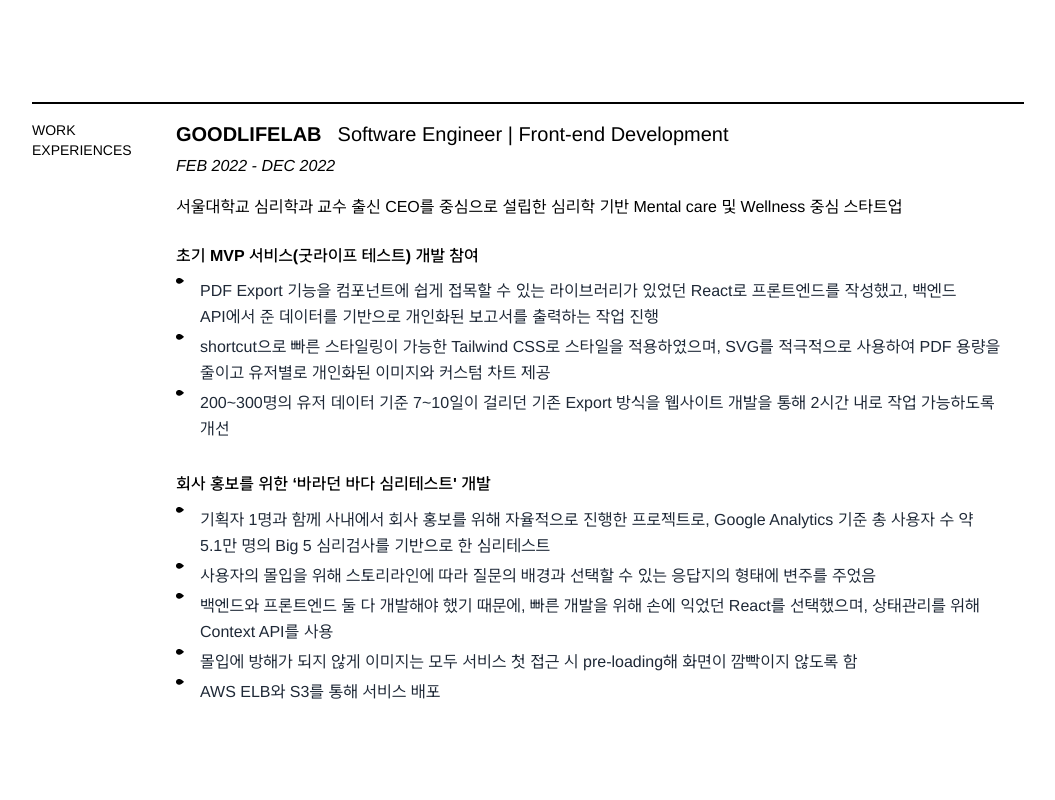
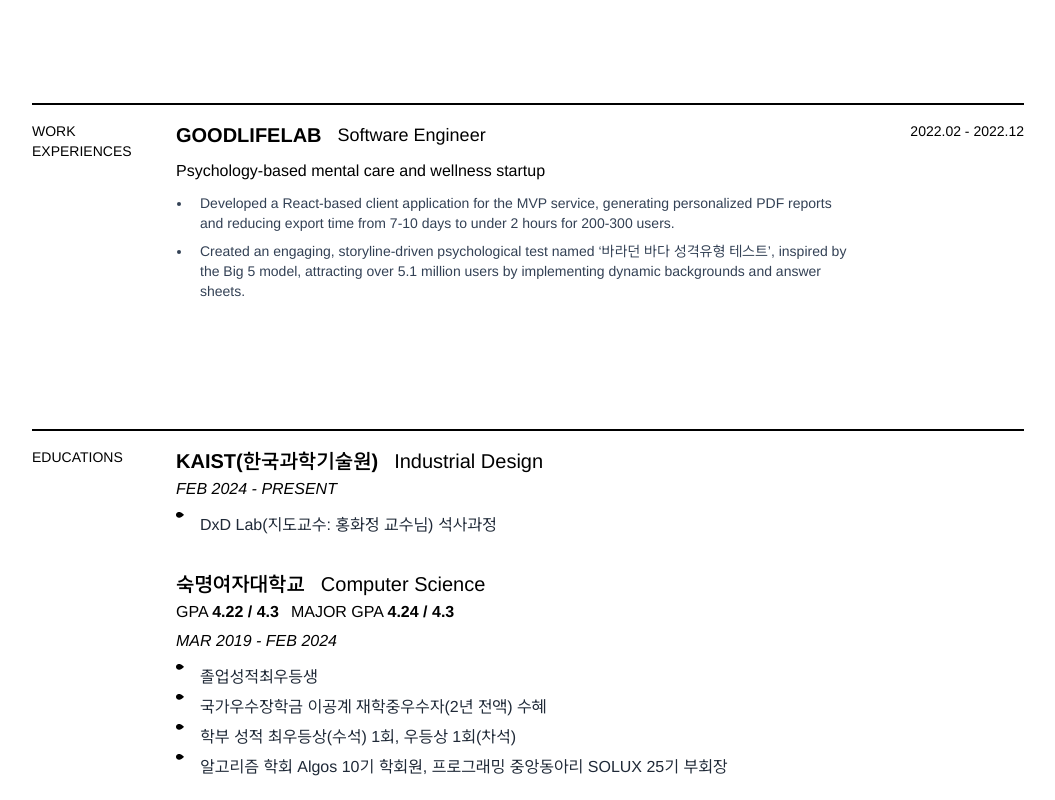
Before and after one commit to mori8/resume, a Next.js app: page / in a window 1280 px wide. Shown: the part 900-1700 px from the top of the page, without its empty margins (112-1167 px from the left). Built offline with nearby package versions, Linux system fonts and the light colour scheme.

Commit message:
Update: work experiences

```diff
--- a/components/molecules/SectionWrapper.tsx
+++ b/components/molecules/SectionWrapper.tsx
@@ -7,11 +7,11 @@ type Props = {
 
 export default function SectionWrapper({ sectionTitle, children }: Props) {
   return (
-    <div className="border-t-2 border-t-black pt-4 flex flex-row gap-4">
+    <div className="border-t-2 border-t-black pt-4 flex flex-row gap-4 w-full">
       <h2 className="text-sm font-medium leading-5 mb-10 whitespace-pre-wrap lg:w-32 flex-shrink-0">
         {sectionTitle.toUpperCase()}
       </h2>
-      <div>{children}</div>
+      <div className="flex-1">{children}</div>
     </div>
   );
 }
--- a/components/organisms/Experiences.tsx
+++ b/components/organisms/Experiences.tsx
@@ -6,48 +6,28 @@ import classNames from "classnames";
 
 export default function Experiences() {
   const Experience = (props: ExperiencePropsWithIndex) => {
-    const {
-      index,
-      started,
-      ended,
-      title,
-      subtitle,
-      description,
-      link,
-      projects,
-    } = props;
+    const { period, title, subtitle, description, link, projects } = props;
     return (
       <div className="flex flex-col">
-        <div className="flex flex-row gap-4">
-          <h3 className="text-xl font-bold">{title}</h3>
-          <h5 className="text-xl">{subtitle}</h5>
+        <div className="flex flex-row justify-between">
+          <div className="flex flex-row gap-4">
+            <h3 className="text-xl font-bold">{title}</h3>
+            <h5 className="text-lg">{subtitle}</h5>
+          </div>
+          <span className="text-sm">{period}</span>
         </div>
-        <div className="period mt-1">
-          <span className="">{started}</span> -{" "}
-          <span className="">{ended}</span>
-        </div>
-        <div className="mt-3">
+        <div className="mt-2">
           <p className="">{description}</p>
         </div>
-        <div className="flex flex-col gap-2">
-          {projects.map((project, project_index) => {
-            const { title, description } = project;
-            return (
-              <div key={`exp_${index}_p${project_index}`} className="">
-                <h4 className="mt-5 font-semibold">{title}</h4>
-                <ul className="ul-disc">
-                  {description.map((desc, desc_index) => {
-                    return (
-                      <CustomLi key={`exp_${index}_p${project_index}_d${desc_index}`}>
-                        {desc}
-                      </CustomLi>
-                    );
-                  })}
-                </ul>
-              </div>
-            );
-          })}
-        </div>
+        <ul className="leading-relaxed w-4/5">
+          {
+            projects.map((project, index) => (
+              <li key={`exp_${props.index}_p${index}`} className="ml-4 pl-2 list-disc mt-2 text-slate-700 text-sm">
+                {project}
+              </li>
+            ))
+          }
+        </ul>
       </div>
     );
   };
--- a/components/organisms/Projects.tsx
+++ b/components/organisms/Projects.tsx
@@ -29,7 +29,7 @@ export default function Projects() {
                   <span>{period}</span>
                 </div>
               </div>
-              <p className="mb-3 leading-none">
+              <p className="mb-4 leading-none">
                   {
                     teamMembers.map((member, index) => (
                       <span key={`team_member_${index}`}>
@@ -46,7 +46,7 @@ export default function Projects() {
 
                   }
               </p>
-              <p className="text-sm text-gray-600 whitespace-pre-wrap leading-6 w-4/5">
+              <p className="text-sm text-gray-700 whitespace-pre-wrap leading-relaxed w-4/5">
                 {description}
               </p>
             </div>
--- a/data/experiences.json
+++ b/data/experiences.json
@@ -1,41 +1,13 @@
 [
   {
-    "started": "FEB 2022",
-    "ended": "DEC 2022",
+    "period": "2022.02 - 2022.12",
     "title": "GOODLIFELAB",
-    "subtitle": "Software Engineer | Front-end Development",
-    "description": "서울대학교 심리학과 교수 출신 CEO를 중심으로 설립한 심리학 기반 Mental care 및 Wellness 중심 스타트업",
-    "link": "https://goodlifelab.co.kr/",
+    "subtitle": "Software Engineer",
+    "description": "Psychology-based mental care and wellness startup",
+    "link": "https://www.goodlifelab.kr/",
     "projects": [
-      {
-        "title": "초기 MVP 서비스(굿라이프 테스트) 개발 참여",
-        "techstack": ["React", "tailwind CSS", "TypeScript"],
-        "description": [
-          "PDF Export 기능을 컴포넌트에 쉽게 접목할 수 있는 라이브러리가 있었던 React로 프론트엔드를 작성했고, 백엔드 API에서 준 데이터를 기반으로 개인화된 보고서를 출력하는 작업 진행",
-          "shortcut으로 빠른 스타일링이 가능한 Tailwind CSS로 스타일을 적용하였으며, SVG를 적극적으로 사용하여 PDF 용량을 줄이고 유저별로 개인화된 이미지와 커스텀 차트 제공",
-          "200~300명의 유저 데이터 기준 7~10일이 걸리던 기존 Export 방식을 웹사이트 개발을 통해 2시간 내로 작업 가능하도록 개선"
-        ],
-        "screenshots": [""]
-      },
-      {
-        "title": "회사 홍보를 위한 ‘바라던 바다 심리테스트' 개발",
-        "techstack": [
-          "React",
-          "styled-components",
-          "TypeScript",
-          "fastAPI",
-          "MySQL",
-          "AWS"
-        ],
-        "description": [
-          "기획자 1명과 함께 사내에서 회사 홍보를 위해 자율적으로 진행한 프로젝트로, Google Analytics 기준 총 사용자 수 약 5.1만 명의 Big 5 심리검사를 기반으로 한 심리테스트",
-          "사용자의 몰입을 위해 스토리라인에 따라 질문의 배경과 선택할 수 있는 응답지의 형태에 변주를 주었음",
-          "백엔드와 프론트엔드 둘 다 개발해야 했기 때문에, 빠른 개발을 위해 손에 익었던 React를 선택했으며, 상태관리를 위해 Context API를 사용",
-          "몰입에 방해가 되지 않게 이미지는 모두 서비스 첫 접근 시 pre-loading해 화면이 깜빡이지 않도록 함",
-          "AWS ELB와 S3를 통해 서비스 배포"
-        ],
-        "screenshots": [""]
-      }
+      "Developed a React-based client application for the MVP service, generating personalized PDF reports and reducing export time from 7-10 days to under 2 hours for 200-300 users.",
+      "Created an engaging, storyline-driven psychological test named ‘바라던 바다 성격유형 테스트’, inspired by the Big 5 model, attracting over 5.1 million users by implementing dynamic backgrounds and answer sheets."
     ]
   }
 ]
--- a/types/type.d.ts
+++ b/types/type.d.ts
@@ -1,13 +1,12 @@
 declare module 'gtag.js';
 
 interface ExperienceProps {
-  started: string;
-  ended: string;
+  period: string;
   title: string;
   subtitle: string | null;
   description: string;
   link: string;
-  projects: projectProps[];
+  projects: string[];
 }
 
 interface ExperiencePropsWithIndex extends ExperienceProps {
```
